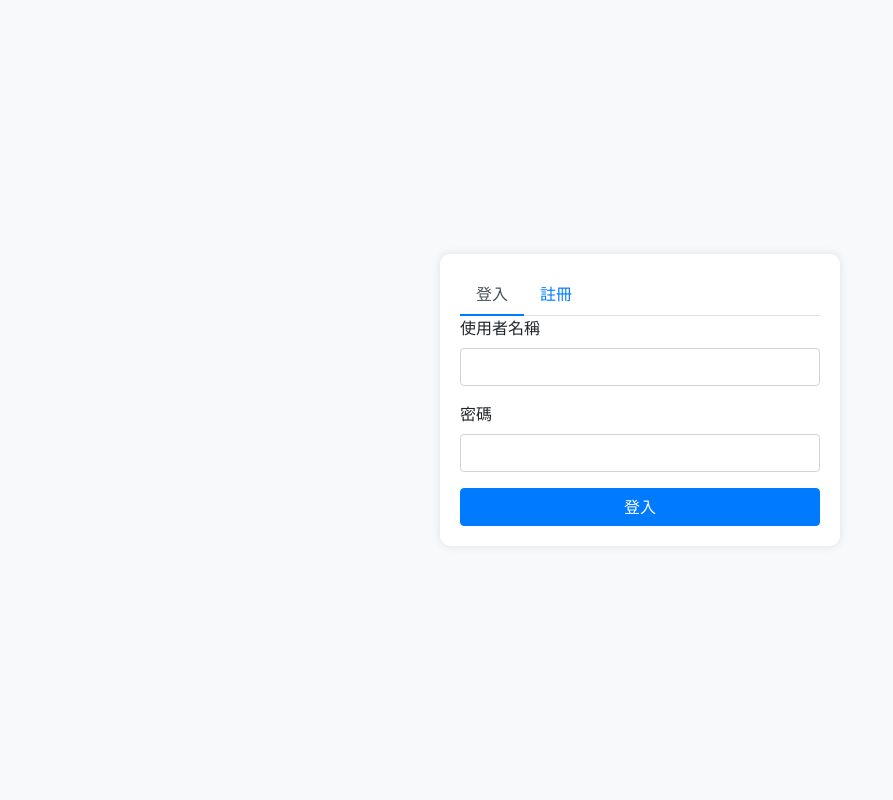
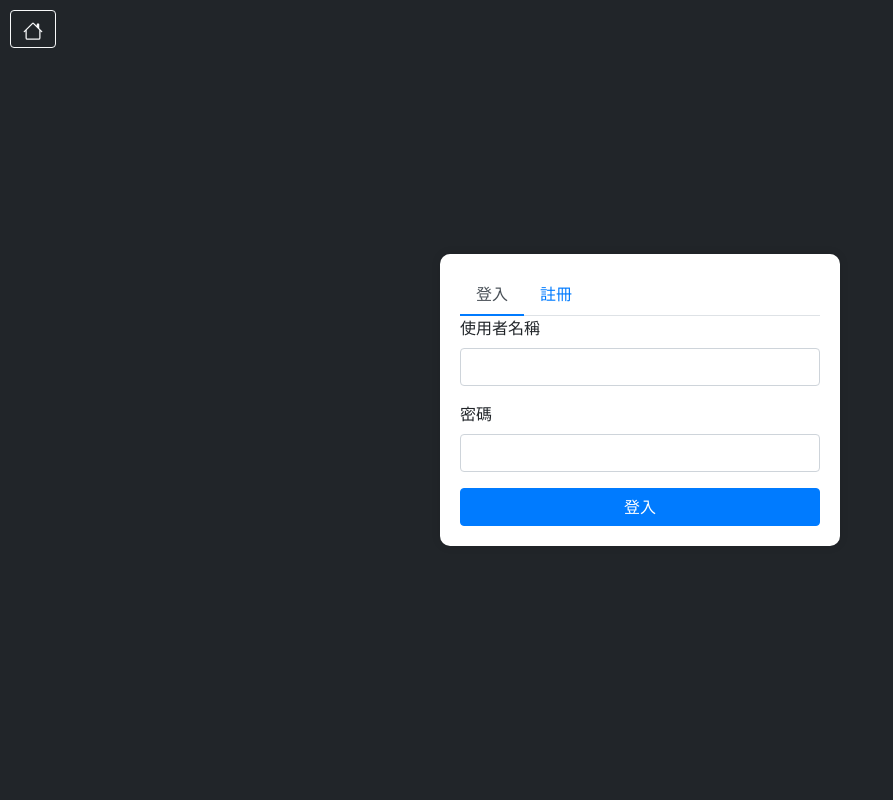
Before and after one commit to Keithwu1017/Web-app-project, a Django app: page /library/register/ in a window 1280 px wide. Shown: the whole page, without its empty margins (0-893 px from the left). Run offline with Django 5.2, Linux system fonts and the light colour scheme; parts of the project's set-up code (start-up, migrations or seed data) failed here and were passed over; some libraries are stand-ins or nearby versions.

Commit message:
frontend update

```diff
--- a/library/templates/library/account.html
+++ b/library/templates/library/account.html
@@ -40,7 +40,7 @@
 <body>
 
 <div class="auth-container">
-    <a type="button" class="home-button btn btn-light" href="{% url 'index' %}">
+    <a type="button" class="home-button btn btn-outline-light" href="{% url 'index' %}">
         <svg xmlns="http://www.w3.org/2000/svg" width="20" height="20" fill="currentColor" class="bi bi-house" viewBox="0 0 16 16">
             <path d="M8.707 1.5a1 1 0 0 0-1.414 0L.646 8.146a.5.5 0 0 0 .708.708L2 8.207V13.5A1.5 1.5 0 0 0 3.5 15h9a1.5 1.5 0 0 0 1.5-1.5V8.207l.646.647a.5.5 0 0 0 .708-.708L13 5.793V2.5a.5.5 0 0 0-.5-.5h-1a.5.5 0 0 0-.5.5v1.293zM13 7.207V13.5a.5.5 0 0 1-.5.5h-9a.5.5 0 0 1-.5-.5V7.207l5-5z"></path>
         </svg>
--- a/library/templates/library/reader.html
+++ b/library/templates/library/reader.html
@@ -43,11 +43,11 @@
 <body>
 
     <nav class="navbar navbar-expand-lg navbar-dark bg-dark">
-        <span class="navbar-brand mx-4 my-3">
+        <a class="navbar-brand mx-4 my-3" href="{% url 'index' %}">
           <svg xmlns="http://www.w3.org/2000/svg" width="32" height="32" fill="currentColor" class="bi bi-book-half" viewBox="0 0 16 16">
             <path d="M8.5 2.687c.654-.689 1.782-.886 3.112-.752 1.234.124 2.503.523 3.388.893v9.923c-.918-.35-2.107-.692-3.287-.81-1.094-.111-2.278-.039-3.213.492zM8 1.783C7.015.936 5.587.81 4.287.94c-1.514.153-3.042.672-3.994 1.105A.5.5 0 0 0 0 2.5v11a.5.5 0 0 0 .707.455c.882-.4 2.303-.881 3.68-1.02 1.409-.142 2.59.087 3.223.877a.5.5 0 0 0 .78 0c.633-.79 1.814-1.019 3.222-.877 1.378.139 2.8.62 3.681 1.02A.5.5 0 0 0 16 13.5v-11a.5.5 0 0 0-.293-.455c-.952-.433-2.48-.952-3.994-1.105C10.413.809 8.985.936 8 1.783"/>
           </svg>
-        </span>
+        </a>
         <button class="navbar-toggler" type="button" data-toggle="collapse" data-target="#navbarNav" aria-controls="navbarNav" aria-expanded="false" aria-label="Toggle navigation">
           <span class="navbar-toggler-icon"></span>
         </button>
--- a/library/templates/library/signin-signup.html
+++ b/library/templates/library/signin-signup.html
@@ -11,7 +11,7 @@
             justify-content: center;
             align-items: center;
             height: 100vh;
-            background-color: #f8f9fa;
+            background-color: #212529;
         }
         .auth-container {
             background-color: white;
@@ -28,11 +28,21 @@
         .auth-container .nav-tabs .nav-link.active {
             border-bottom-color: #007bff;
         }
+        .home-button {
+            position: absolute;
+            top: 10px;
+            left: 10px;
+        }
     </style>
 </head>
 <body>
 
 <div class="auth-container">
+    <a type="button" class="home-button btn btn-outline-light" href="{% url 'index' %}">
+        <svg xmlns="http://www.w3.org/2000/svg" width="20" height="20" fill="currentColor" class="bi bi-house" viewBox="0 0 16 16">
+            <path d="M8.707 1.5a1 1 0 0 0-1.414 0L.646 8.146a.5.5 0 0 0 .708.708L2 8.207V13.5A1.5 1.5 0 0 0 3.5 15h9a1.5 1.5 0 0 0 1.5-1.5V8.207l.646.647a.5.5 0 0 0 .708-.708L13 5.793V2.5a.5.5 0 0 0-.5-.5h-1a.5.5 0 0 0-.5.5v1.293zM13 7.207V13.5a.5.5 0 0 1-.5.5h-9a.5.5 0 0 1-.5-.5V7.207l5-5z"></path>
+        </svg>
+    </a>
     <ul class="nav nav-tabs" id="authTab" role="tablist">
         <li class="nav-item">
             <a class="nav-link active" id="login-tab" data-toggle="tab" href="#login" role="tab" aria-controls="login" aria-selected="true">登入</a>
```
Also changed, not shown: library/templates/library/home_page.html (+3 -6 lines).
